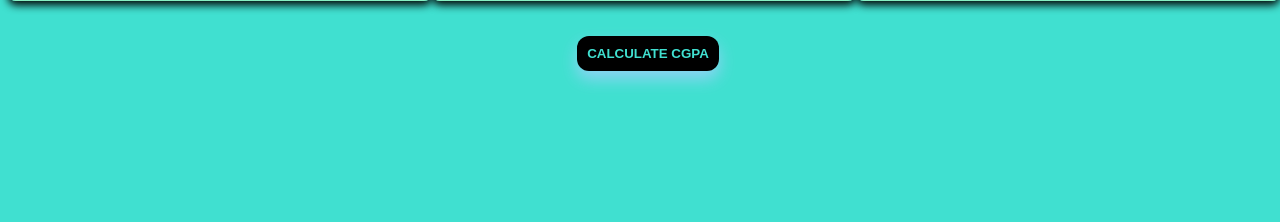
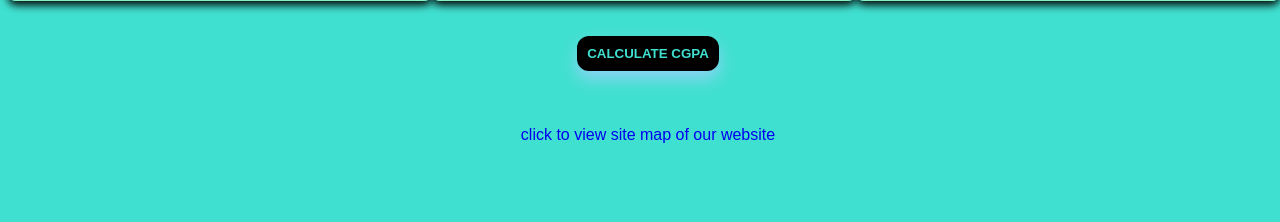
Before and after one commit to AjayRangarajan/getcgpa, a Flask app: page / in a window 1280 px wide. Shown: the part 578-800 px from the top of the page. Run offline with Flask 2, Linux system fonts and the light colour scheme.

Commit message:
added a sitemap link

```diff
--- a/templates/app_home.html
+++ b/templates/app_home.html
@@ -35,5 +35,5 @@
 {% endblock %}
 
 {% block foot %}
-
+<a href="{{url_for('static',filename='sitemap.xml')}}">click to view site map of our website</a>
 {% endblock %}
```
Also changed, not shown: static/sitemap.xml (added).
